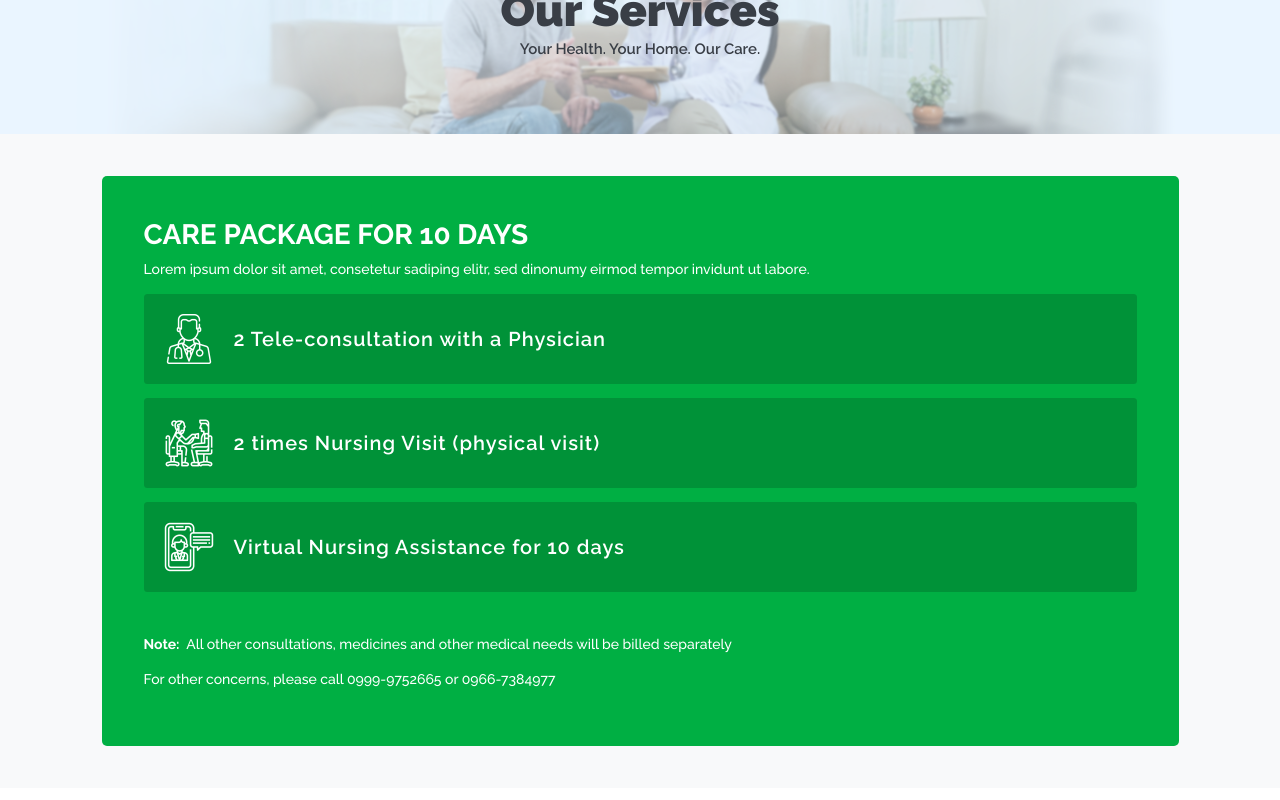
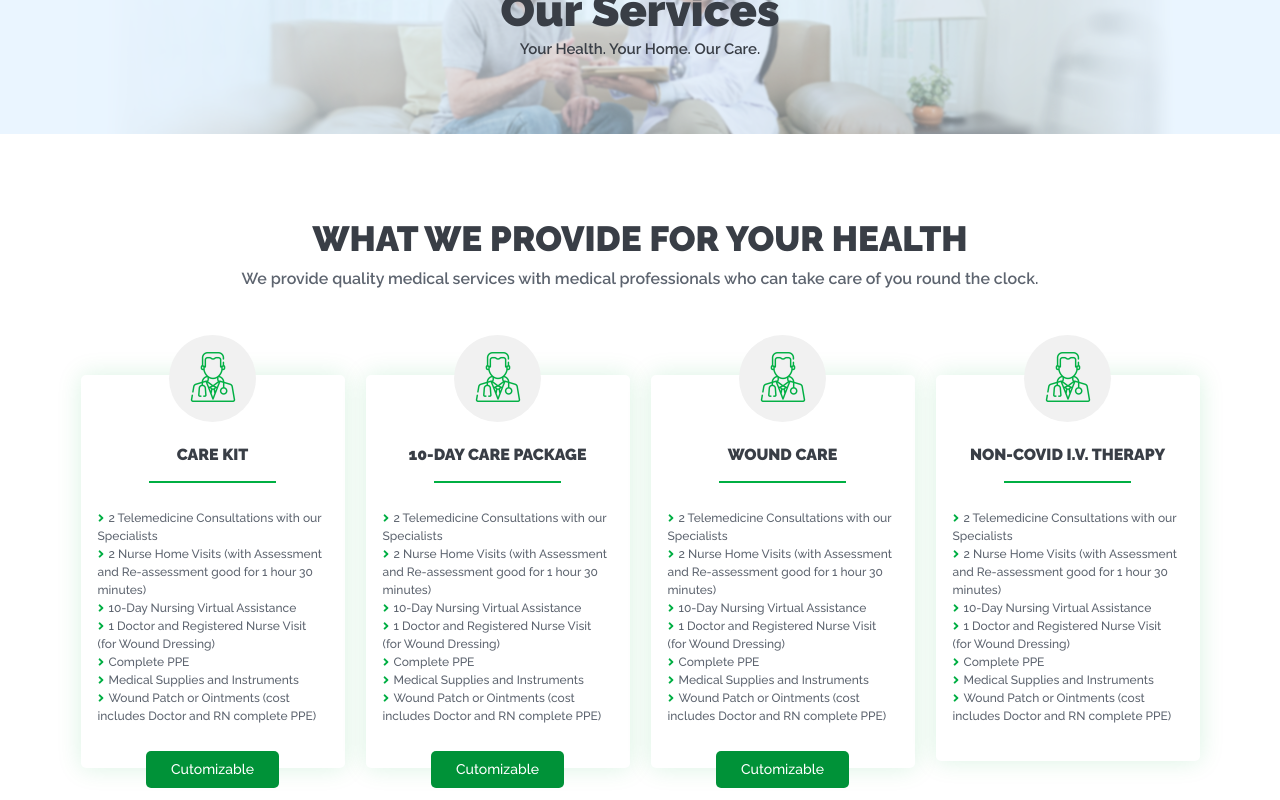
Before and after one commit to felcon2857/smh-website, a React (Create React App) app: page /services in a window 1280 px wide. Shown: the part 200-1000 px from the top of the page. Built offline with nearby package versions, Linux system fonts and the light colour scheme.

Commit message:
update on service-page

```diff
--- /dev/null
+++ b/src/components/cards/services.card.jsx
@@ -0,0 +1,66 @@
+import React from "react";
+import { faAngleRight } from "@fortawesome/free-solid-svg-icons";
+import { FontAwesomeIcon } from "@fortawesome/react-fontawesome";
+
+export default function ServiceCard({ item }) {
+  return (
+    <div className="col-lg-3 my-5">
+      <div className="service-card">
+        <div className="service-card-inner">
+          <div className="d-flex justify-content-center">
+            <div className="service-card-icon-container">
+              <img src="/assets/consult.png" alt="consult-icon" />
+            </div>
+          </div>
+          <div className="service-text">
+            <div className="service-text-title mt-4 mb-3">
+              {item.package}
+              <div className="d-flex justify-content-center mt-3">
+                <div></div>
+              </div>
+            </div>
+            {/* services */}
+            <ul>
+              <li>
+                <FontAwesomeIcon icon={faAngleRight} color="#00af43" />2
+                Telemedicine Consultations with our Specialists
+              </li>
+              <li>
+                <FontAwesomeIcon icon={faAngleRight} color="#00af43" />2 Nurse
+                Home Visits (with Assessment and Re-assessment good for 1 hour
+                30 minutes)
+              </li>
+              <li>
+                <FontAwesomeIcon icon={faAngleRight} color="#00af43" />
+                10-Day Nursing Virtual Assistance
+              </li>
+              <li>
+                <FontAwesomeIcon icon={faAngleRight} color="#00af43" />1 Doctor
+                and Registered Nurse Visit (for Wound Dressing)
+              </li>
+              <li>
+                <FontAwesomeIcon icon={faAngleRight} color="#00af43" />
+                Complete PPE
+              </li>
+              <li>
+                <FontAwesomeIcon icon={faAngleRight} color="#00af43" />
+                Medical Supplies and Instruments
+              </li>
+              <li>
+                <FontAwesomeIcon icon={faAngleRight} color="#00af43" />
+                Wound Patch or Ointments (cost includes Doctor and RN complete
+                PPE)
+              </li>
+            </ul>
+            {/* end services */}
+          </div>
+          {item.custom ? null : (
+            <div className="btn-card-inner">
+              <button className="btn-card">Cutomizable</button>
+            </div>
+          )}
+        </div>
+      </div>
+    </div>
+  );
+}
--- a/src/data/service.data.js
+++ b/src/data/service.data.js
@@ -1,6 +1,6 @@
 export const services = [
   {
-    id: 001,
+    id: "001",
     package: "CARE KIT",
     list: [
       "Digital BP Apparatus",
@@ -10,7 +10,7 @@ export const services = [
     ],
   },
   {
-    id: 002,
+    id: "002",
     package: "10-DAY CARE PACKAGE",
     list: [
       "2 Telemedicine Consultations with our Specialists",
@@ -19,7 +19,7 @@ export const services = [
     ],
   },
   {
-    id: 003,
+    id: "003",
     package: "WOUND CARE",
     list: [
       "2 Telemedicine Consultations with our Specialists",
@@ -32,7 +32,7 @@ export const services = [
     ],
   },
   {
-    id: 004,
+    id: "004",
     package: "NON-COVID I.V. THERAPY",
     custom: "can be customized based on patients needs",
     list: [
@@ -44,7 +44,7 @@ export const services = [
     ],
   },
   {
-    id: 005,
+    id: "005",
     package: "COVID I.V. THERAPY",
     custom: "can be customized based on patients needs",
     list: [
@@ -56,7 +56,7 @@ export const services = [
     ],
   },
   {
-    id: 006,
+    id: "006",
     package: "COVID THERAPY WITH CAREGIVER",
     custom: "can be customized based on patients needs",
     list: [
--- a/src/pages/services.page.jsx
+++ b/src/pages/services.page.jsx
@@ -1,15 +1,24 @@
 import React from "react";
 import { Container } from "react-bootstrap";
+import ServiceCard from "../components/cards/services.card";
 import PageHeader from "../components/page-header/pageheader.component";
+import { services } from "../data/service.data";
 
 class ServicesPage extends React.Component {
   constructor(props) {
     super(props);
-    this.state = {};
+    this.state = {
+      data: services,
+    };
   }
   componentDidMount = () => {
     document.title = "SERVICES | STA. MONICA HOMECARE";
   };
+  renderServices() {
+    return this.state.data.map((services, i) => (
+      <ServiceCard key={i} item={services} />
+    ));
+  }
   render() {
     return (
       <div id="services">
@@ -17,10 +26,21 @@ class ServicesPage extends React.Component {
           page_title="Our Services"
           tagline="Your Health. Your Home. Our Care."
         />
-        <div className="py-5 bg-light">
+        <div className="py-5 bg-white">
           <Container>
+            <div className="row pt-5">
+              <div className="after-state-section-background">
+                <h2 className="text-center">What We Provide for Your Health</h2>
+                <div className="caption-text text-center">
+                  We provide quality medical services with medical professionals
+                  who can take care of you round the clock.
+                </div>
+              </div>
+            </div>
+            <div className="row pt-5">{this.renderServices()}</div>
+            {/* disabled */}
             <div className="row">
-              <div className="col-lg-12">
+              {/* <div className="col-lg-12">
                 <div className="card-item-colored py-5">
                   <h2 className="card-item-title">CARE PACKAGE FOR 10 DAYS</h2>
                   <div className="card-item-content">
@@ -56,6 +76,23 @@ class ServicesPage extends React.Component {
                     </p>
                   </div>
                 </div>
+              </div> */}
+            </div>
+            {/* end disable */}
+          </Container>
+        </div>
+        {/* last to call aciton */}
+        <div className="to-call-action bg-light p-5">
+          <Container>
+            <div className="to-call-action-prefer my-3">
+              <h2 className="text-center">READY? LET'S GET STARTED!</h2>
+              <h4 className="text-center my-2">Ready to inquire, manage</h4>
+            </div>
+            <div className="my-3">
+              <div className="text-center my-3">
+                <a href="/doctors" className="theme-btn my-3" type="button">
+                  Make an Appointment Now!
+                </a>
               </div>
             </div>
           </Container>
--- a/src/styles/styles.css
+++ b/src/styles/styles.css
@@ -861,6 +861,70 @@ a {
 .text-right {
   text-align: right;
 }
+.caption-text {
+  font-size: 16px;
+  font-weight: 600;
+  color: #5d646f;
+}
+.service-card {
+  background-color: #fff;
+}
+.service-card-icon-container {
+  margin-top: -50px;
+  text-align: center;
+  line-height: 83px;
+  width: 87px;
+  height: 87px;
+  background-color: #f1f1f1;
+  border-radius: 50%;
+}
+.service-card-icon-container img {
+  width: 50px;
+}
+.service-card-inner {
+  background-color: #ffffff;
+  padding: 10px 5px;
+  border-radius: 5px;
+  -webkit-box-shadow: 0 0 25px rgb(0, 175, 67, 15%);
+  box-shadow: 0 0 25px rgb(0, 175, 67, 15%);
+}
+.service-text {
+  color: #5d646f;
+}
+.service-text-title {
+  color: #393e46;
+  font-weight: 900;
+  font-size: 16px;
+  text-align: center;
+}
+.service-text-title div div {
+  align-self: center;
+  background-color: #00af43;
+  padding: 1px;
+  width: 50%;
+}
+.service-text ul {
+  list-style: none;
+  padding: 12px;
+}
+.service-text ul li {
+  font-size: 12px;
+  word-wrap: break-word;
+}
+.service-text ul li svg {
+  margin-right: 5px;
+}
+.btn-card-inner {
+  text-align: center;
+  margin-bottom: -30px;
+}
+.btn-card {
+  background-color: #009238;
+  padding: 8px 25px;
+  color: #ffffff;
+  border: none;
+  border-radius: 5px;
+}
 /**
  * ----------------------------------------
  * animation fade-in-bottom
```
